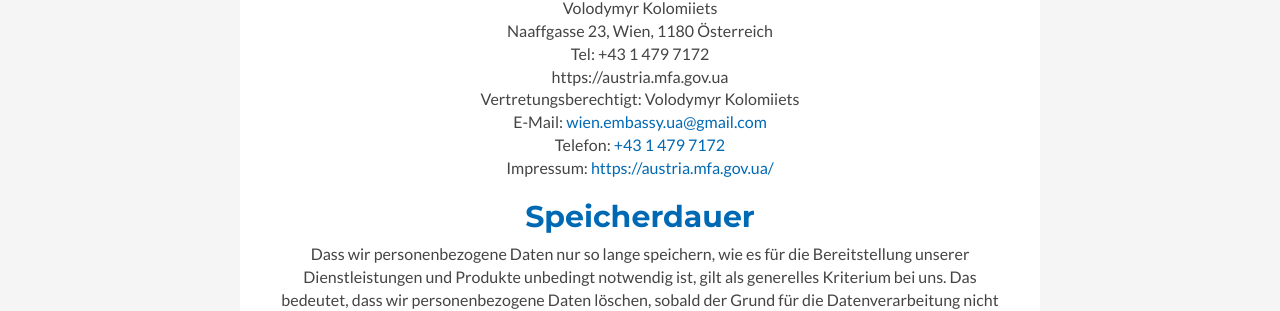
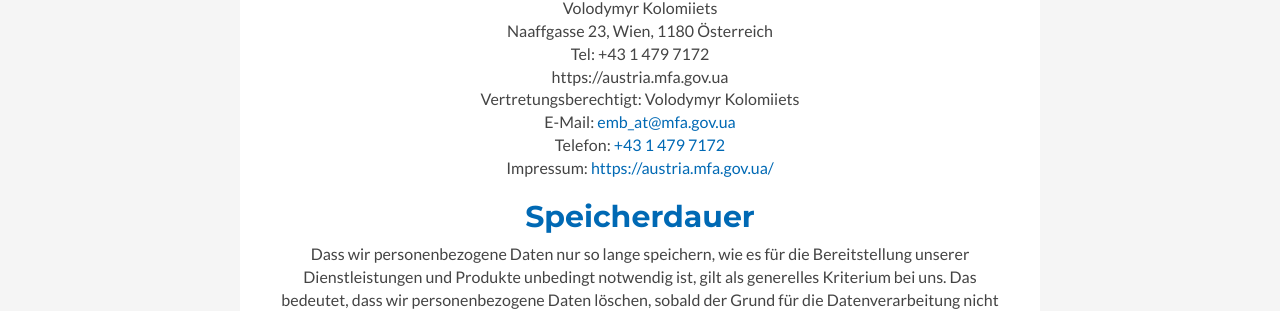
Before and after one commit to ukremb/ukremb, a Jekyll site: the page built from gdpr.html, in a window 1280 px wide and 900 px high, scrolled down 2446 px. Shown: the part 148-459 px from the top of the window. Built offline with Jekyll 4.4.1, drawn with Linux system fonts in a browser that asks for light colours; nearby versions of some CDN libraries; comment, search, counter and statistics services are not loaded.

Commit message:
Update gdpr.html

```diff
--- a/gdpr.html
+++ b/gdpr.html
@@ -201,7 +201,7 @@
         <br />
         <span style="font-weight: 400">Vertretungsberechtigt: Volodymyr Kolomiiets</span>
         <br />
-        E-Mail: <a href="mailto:emb_at@mfa.gov.ua">wien.embassy.ua@gmail.com</a>
+        E-Mail: <a href="mailto:emb_at@mfa.gov.ua">emb_at@mfa.gov.ua</a>
         <br />
         Telefon: <a href="tel:+43 1 479 7172"> +43 1 479 7172</a>
         <br />
```
